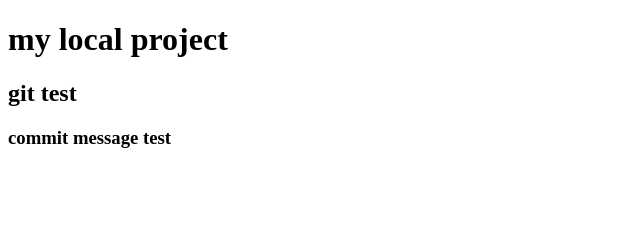
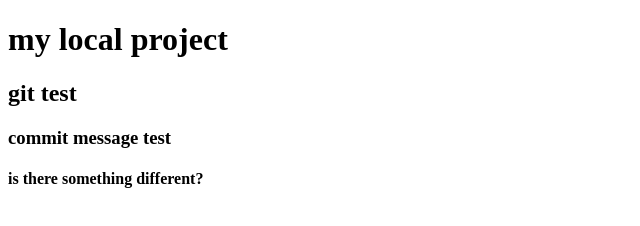
Before and after one commit to imss0/firstcalendar, a plain HTML site: page index.html in a window 1280 px wide. Shown: the whole page, without its empty margins (0-640 px from the left). Drawn offline with Linux system fonts and the light colour scheme.

Commit message:
different?

```diff
--- a/index.html
+++ b/index.html
@@ -11,6 +11,7 @@
     <h1>my local project</h1>
     <h2>git test</h2>
     <h3> commit message test</h3>
+    <h4> is there something different?</h4>
     <script src="./index.js"></script>
 </body>
 </html>
```
